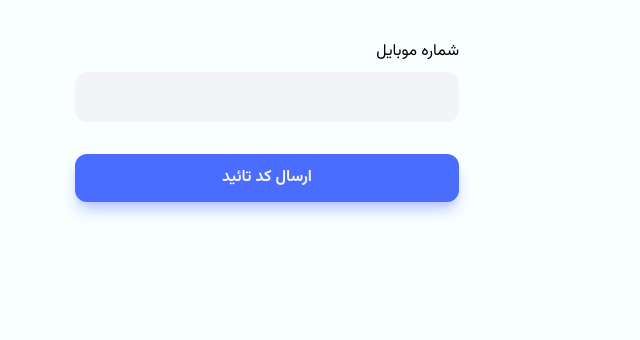
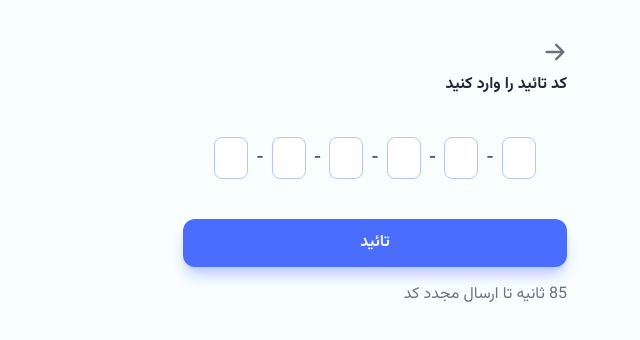
Before and after one commit to sepidehbiglarizadeh/Freelance-App, a React (Vite) app: page /auth in a window 1280 px wide. Shown: the top 340 px of the page, without its empty margins (440-1080 px from the left). Built offline with nearby package versions, Linux system fonts and the light colour scheme.

Commit message:
Resend OTP

```diff
--- a/src/features/authentication/AuthContainer.jsx
+++ b/src/features/authentication/AuthContainer.jsx
@@ -1,10 +1,32 @@
 import { useState } from "react";
 import SendOTPForm from "./SendOTPForm";
 import CheckOTPFOrm from "./CheckOTPForm";
+import { getOtp } from "../../services/authService";
+import { useMutation } from "@tanstack/react-query";
+import toast from "react-hot-toast";
 
 function AuthContainer() {
-  const [step, setStep] = useState(1);
+  const [step, setStep] = useState(2);
   const [phoneNumber, setPhoneNumber] = useState("");
+  const {
+    isPending: isSendingOTP,
+    error,
+    data,
+    mutateAsync,
+  } = useMutation({
+    mutationFn: getOtp,
+  });
+
+  const sendOTPHandler = async (e) => {
+    e.preventDefault();
+    try {
+      const data = await mutateAsync({ phoneNumber });
+      toast.success(data.message);
+      setStep(2);
+    } catch (error) {
+      toast.error(error?.response?.data?.message);
+    }
+  };
 
   const renderStep = () => {
     switch (step) {
@@ -14,10 +36,18 @@ function AuthContainer() {
             setStep={setStep}
             phoneNumber={phoneNumber}
             onChange={(e) => setPhoneNumber(e.target.value)}
+            onSubmit={sendOTPHandler}
+            isSendingOTP={isSendingOTP}
           />
         );
       case 2:
-        return <CheckOTPFOrm phoneNumber={phoneNumber} />;
+        return (
+          <CheckOTPFOrm
+            phoneNumber={phoneNumber}
+            onBack={() => setStep(1)}
+            onResendOTP={sendOTPHandler}
+          />
+        );
       default:
         return null;
     }
--- a/src/features/authentication/CheckOTPForm.jsx
+++ b/src/features/authentication/CheckOTPForm.jsx
@@ -1,13 +1,18 @@
 import { useMutation } from "@tanstack/react-query";
-import { useState } from "react";
+import { useEffect, useState } from "react";
 import OTPInput from "react-otp-input";
 import { checkOtp } from "../../services/authService";
 import toast from "react-hot-toast";
 import { useNavigate } from "react-router-dom";
+import { HiArrowRight } from "react-icons/hi";
 
-function CheckOTPForm({ phoneNumber }) {
+const RESEND_TIME = 90;
+
+function CheckOTPForm({ phoneNumber, onBack, onResendOTP }) {
   const [otp, setOtp] = useState("");
   const navigate = useNavigate();
+  const [time, setTime] = useState(RESEND_TIME);
+
   const { isPending, error, data, mutateAsync } = useMutation({
     mutationFn: checkOtp,
   });
@@ -29,9 +34,19 @@ function CheckOTPForm({ phoneNumber }) {
     }
   };
 
+  useEffect(() => {
+    const timer = time > 0 && setInterval(() => setTime((t) => t - 1), 1000);
+    return () => {
+      if (timer) clearInterval(timer);
+    };
+  }, [time]);
+
   return (
     <div>
-      <form className="space-y-10" oonSubmit={checkOTPHandler}>
+      <button onClick={onBack}>
+        <HiArrowRight className="w-6 h-6 text-secondary-500" />
+      </button>
+      <form className="space-y-10" onSubmit={checkOTPHandler}>
         <p className="font-bold text-secondary-800">کد تائید را وارد کنید</p>
         <OTPInput
           value={otp}
@@ -49,6 +64,13 @@ function CheckOTPForm({ phoneNumber }) {
         />
         <button className="btn btn--primary w-full">تائید</button>
       </form>
+      <div className="mt-4 text-secondary-500">
+        {time > 0 ? (
+          <p>{time} ثانیه تا ارسال مجدد کد</p>
+        ) : (
+          <button onClick={onResendOTP}>ارسال مجدد کد</button>
+        )}
+      </div>
     </div>
   );
 }
--- a/src/features/authentication/SendOTPForm.jsx
+++ b/src/features/authentication/SendOTPForm.jsx
@@ -1,29 +1,10 @@
-import { useState } from "react";
 import TextField from "../../ui/TextField";
-import { useMutation } from "@tanstack/react-query";
-import { getOtp } from "../../services/authService";
-import toast from "react-hot-toast";
 import Loading from "../../ui/Loading";
 
-function SendOTPForm({ setStep, phoneNumber, onChange }) {
-  const { isPending, error, data, mutateAsync } = useMutation({
-    mutationFn: getOtp,
-  });
-
-  const sendOTPHandler = async (e) => {
-    e.preventDefault();
-    try {
-      const data = await mutateAsync({ phoneNumber });
-      toast.success(data.message);
-      setStep(2);
-    } catch (error) {
-      toast.error(error?.response?.data?.message);
-    }
-  };
-
+function SendOTPForm({ onSubmit, isSendingOTP, phoneNumber, onChange }) {
   return (
     <div>
-      <form className="space-y-8" onSubmit={sendOTPHandler}>
+      <form className="space-y-8" onSubmit={onSubmit}>
         <TextField
           name="phoneNumber"
           value={phoneNumber}
@@ -31,7 +12,7 @@ function SendOTPForm({ setStep, phoneNumber, onChange }) {
           label="شماره موبایل"
         />
         <div>
-          {isPending ? (
+          {isSendingOTP ? (
             <Loading />
           ) : (
             <button type="submit" className="btn btn--primary w-full">
```
